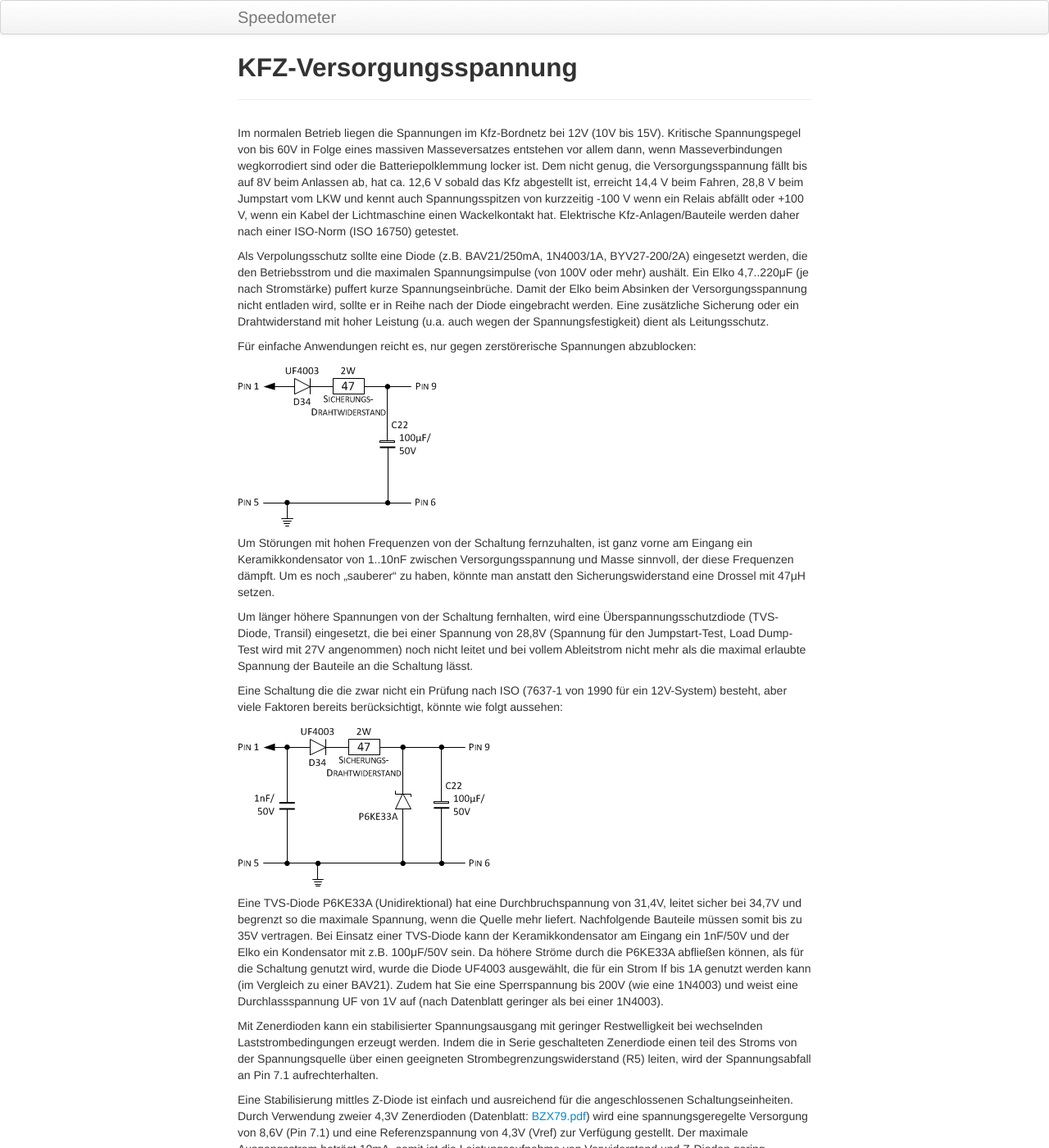
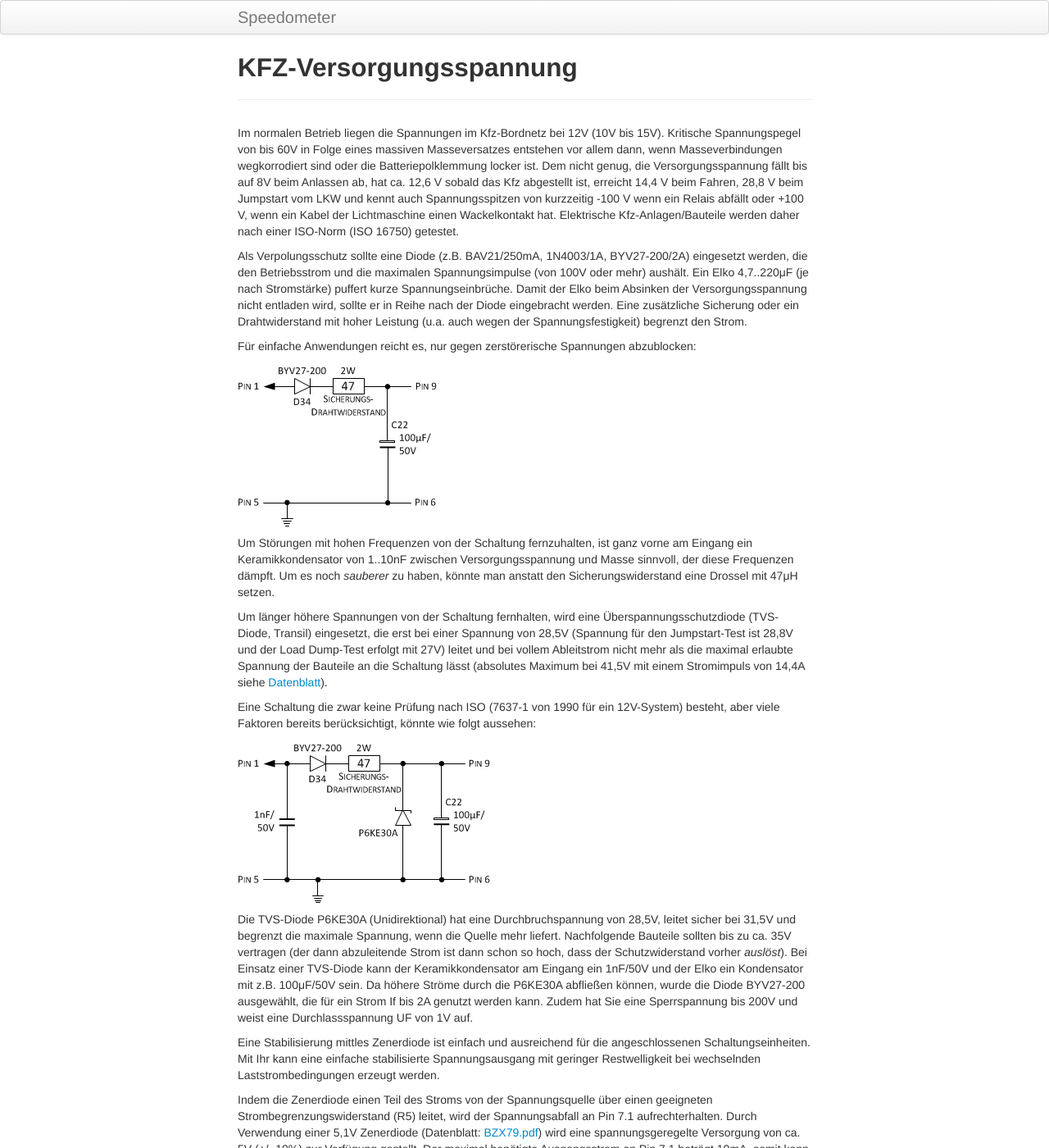
Before and after one commit to brickpool/Speedometer, a Jekyll site: the page built from pages/versorgungsspannung.md, in a window 1280 px wide and 1400 px high. Shown: the whole window at 82% size. Built offline with Jekyll 4.4.1, drawn with Linux system fonts in a browser that asks for light colours; some of the changed text lies outside the part shown.

```diff
--- a/pages/versorgungsspannung.md
+++ b/pages/versorgungsspannung.md
@@ -6,35 +6,35 @@ description: Universal LCD Motorrad Tachometer
 
 Im normalen Betrieb liegen die Spannungen im Kfz-Bordnetz bei 12V (10V bis 15V). Kritische Spannungspegel von bis 60V in Folge eines massiven Masseversatzes entstehen vor allem dann, wenn Masseverbindungen wegkorrodiert sind oder die Batteriepolklemmung locker ist. Dem nicht genug, die Versorgungsspannung fällt bis auf 8V beim Anlassen ab, hat ca. 12,6 V sobald das Kfz abgestellt ist, erreicht 14,4 V beim Fahren, 28,8 V beim Jumpstart vom LKW und kennt auch Spannungsspitzen von kurzzeitig -100 V wenn ein Relais abfällt oder +100 V, wenn ein Kabel der Lichtmaschine einen Wackelkontakt hat. Elektrische Kfz-Anlagen/Bauteile werden daher nach einer ISO-Norm (ISO 16750) getestet.
 
-Als Verpolungsschutz sollte eine Diode (z.B. BAV21/250mA, 1N4003/1A, BYV27-200/2A) eingesetzt werden, die den Betriebsstrom und die maximalen Spannungsimpulse (von 100V oder mehr) aushält. Ein Elko 4,7..220μF (je nach Stromstärke) puffert kurze Spannungseinbrüche. Damit der Elko beim Absinken der Versorgungsspannung nicht entladen wird, sollte er in Reihe nach der Diode eingebracht werden. Eine zusätzliche Sicherung oder ein Drahtwiderstand mit hoher Leistung (u.a. auch wegen der Spannungsfestigkeit) dient als Leitungsschutz.
+Als Verpolungsschutz sollte eine Diode (z.B. BAV21/250mA, 1N4003/1A, BYV27-200/2A) eingesetzt werden, die den Betriebsstrom und die maximalen Spannungsimpulse (von 100V oder mehr) aushält. Ein Elko 4,7..220μF (je nach Stromstärke) puffert kurze Spannungseinbrüche. Damit der Elko beim Absinken der Versorgungsspannung nicht entladen wird, sollte er in Reihe nach der Diode eingebracht werden. Eine zusätzliche Sicherung oder ein Drahtwiderstand mit hoher Leistung (u.a. auch wegen der Spannungsfestigkeit) begrenzt den Strom.
 
 Für einfache Anwendungen reicht es, nur gegen zerstörerische Spannungen abzublocken:
 
 ![KFZ-Versorgungsspannung Abb. 1](../images/Versorgungsspannung_1.png)
 
-Um Störungen mit hohen Frequenzen von der Schaltung fernzuhalten, ist ganz vorne am Eingang ein Keramikkondensator von 1..10nF zwischen Versorgungsspannung und Masse sinnvoll, der diese Frequenzen dämpft. Um es noch „sauberer“ zu haben, könnte man anstatt den Sicherungswiderstand eine Drossel mit 47μH setzen.
+Um Störungen mit hohen Frequenzen von der Schaltung fernzuhalten, ist ganz vorne am Eingang ein Keramikkondensator von 1..10nF zwischen Versorgungsspannung und Masse sinnvoll, der diese Frequenzen dämpft. Um es noch _sauberer_ zu haben, könnte man anstatt den Sicherungswiderstand eine Drossel mit 47μH setzen.
 
-Um länger höhere Spannungen von der Schaltung fernhalten, wird eine Überspannungsschutzdiode (TVS-Diode, Transil) eingesetzt, die bei einer Spannung von 28,8V (Spannung für den Jumpstart-Test, Load Dump-Test wird mit 27V angenommen) noch nicht leitet und bei vollem Ableitstrom nicht mehr als die maximal erlaubte Spannung der Bauteile an die Schaltung lässt.
+Um länger höhere Spannungen von der Schaltung fernhalten, wird eine Überspannungsschutzdiode (TVS-Diode, Transil) eingesetzt, die erst bei einer Spannung von 28,5V (Spannung für den Jumpstart-Test ist 28,8V und der Load Dump-Test erfolgt mit 27V) leitet und bei vollem Ableitstrom nicht mehr als die maximal erlaubte Spannung der Bauteile an die Schaltung lässt (absolutes Maximum bei 41,5V mit einem Stromimpuls von 14,4A siehe [Datenblatt](http://www.diodes.com/assets/Datasheets/ds21502.pdf)).
 
-Eine Schaltung die die zwar nicht ein Prüfung nach ISO (7637-1 von 1990 für ein 12V-System) besteht, aber viele Faktoren bereits berücksichtigt, könnte wie folgt aussehen:
+Eine Schaltung die zwar keine Prüfung nach ISO (7637-1 von 1990 für ein 12V-System) besteht, aber viele Faktoren bereits berücksichtigt, könnte wie folgt aussehen:
 
 ![KFZ-Versorgungsspannung Abb. 2](../images/Versorgungsspannung_2.png)
 
-Eine TVS-Diode P6KE33A (Unidirektional) hat eine Durchbruchspannung von 31,4V, leitet sicher bei 34,7V und begrenzt so die maximale Spannung, wenn die Quelle mehr liefert. Nachfolgende Bauteile müssen somit bis zu 35V vertragen. Bei Einsatz einer TVS-Diode kann der Keramikkondensator am Eingang ein 1nF/50V und der Elko ein Kondensator mit z.B. 100μF/50V sein. Da höhere Ströme durch die P6KE33A abfließen können, als für die Schaltung genutzt wird, wurde die Diode UF4003 ausgewählt, die für ein Strom If bis 1A genutzt werden kann (im Vergleich zu einer BAV21). Zudem hat Sie eine Sperrspannung bis 200V (wie eine 1N4003) und weist eine Durchlassspannung UF von 1V auf (nach Datenblatt geringer als bei einer 1N4003).
+Die TVS-Diode P6KE30A (Unidirektional) hat eine Durchbruchspannung von 28,5V, leitet sicher bei 31,5V und begrenzt die maximale Spannung, wenn die Quelle mehr liefert. Nachfolgende Bauteile sollten bis zu ca. 35V vertragen (der dann abzuleitende Strom ist dann schon so hoch, dass der Schutzwiderstand vorher _auslöst_). Bei Einsatz einer TVS-Diode kann der Keramikkondensator am Eingang ein 1nF/50V und der Elko ein Kondensator mit z.B. 100μF/50V sein. Da höhere Ströme durch die P6KE30A abfließen können, wurde die Diode BYV27-200 ausgewählt, die für ein Strom If bis 2A genutzt werden kann. Zudem hat Sie eine Sperrspannung bis 200V und weist eine Durchlassspannung UF von 1V auf.
 
-Mit Zenerdioden kann ein stabilisierter Spannungsausgang mit geringer Restwelligkeit bei wechselnden Laststrombedingungen erzeugt werden. Indem die in Serie geschalteten Zenerdiode einen teil des Stroms von der Spannungsquelle über einen geeigneten Strombegrenzungswiderstand (R5) leiten, wird der Spannungsabfall an Pin 7.1 aufrechterhalten.
+Eine Stabilisierung mittles Zenerdiode ist einfach und ausreichend für die angeschlossenen Schaltungseinheiten. Mit Ihr kann eine einfache stabilisierte Spannungsausgang mit geringer Restwelligkeit bei wechselnden Laststrombedingungen erzeugt werden.
 
-Eine Stabilisierung mittles Z-Diode ist einfach und ausreichend für die angeschlossenen Schaltungseinheiten. Durch Verwendung zweier 4,3V Zenerdioden (Datenblatt: [BZX79.pdf](http://www.nxp.com/documents/data_sheet/BZX79.pdf)) wird eine spannungsgeregelte Versorgung von 8,6V (Pin 7.1) und eine Referenzspannung von 4,3V (Vref) zur Verfügung gestellt. Der maximale Ausgangsstrom beträgt 10mA, somit ist die Leistungsaufnahme von Vorwiderstand und Z-Dioden gering.
+Indem die Zenerdiode einen Teil des Stroms von der Spannungsquelle über einen geeigneten Strombegrenzungswiderstand (R5) leitet, wird der Spannungsabfall an Pin 7.1 aufrechterhalten. Durch Verwendung einer 5,1V Zenerdiode (Datenblatt: [BZX79.pdf](http://www.nxp.com/documents/data_sheet/BZX79.pdf)) wird eine spannungsgeregelte Versorgung von ca. 5V (+/- 10%) zur Verfügung gestellt. Der maximal benötigte Ausgangsstrom an Pin 7.1 beträgt 10mA, somit kann die Leistungsaufnahme der Z-Dioden gering gehalten werden. Am Vorwiderstand können bis zu 30V (siehe oben) abfallen, daher ist ein Vorwiderstand von 2 Watt nötig.
 
 ![KFZ-Versorgungsspannung Abb. 3](../images/Versorgungsspannung_3.png)
 
-Da die Z-Dioden beim _Versuch_, die Spannung zu stabilisieren, eine elektrische Welligkeit auf der Versorgung erzeugt, kommt ein zusätzlicher Entkopplungskondensators von 22μF/16V zum Einsatz, der kurze Lastspitzen abfängt und die Restwelligkeit der Ausgangsspannung reduziert.
+Da die Z-Diode beim _Versuch_, die Spannung zu stabilisieren, eine elektrische Welligkeit auf der Versorgung erzeugt, kommt ein zusätzlicher Entkopplungskondensator von 22μF/16V zum Einsatz, der kurze Lastspitzen abfängt und die Restwelligkeit der Ausgangsspannung reduziert.
 
-Die Beiden Z-Dioden bilden zusätzlich eine Schutzmaßnahme gegen Überspannung für alle ICs:
+Die Z-Diode ist zudem ein Teil der Schutzmaßnahme gegen Überspannung für alle IC-Eingänge mit entsprechender Dioden-Schutzschaltung gegen Plus:
 
 ![KFZ-Versorgungsspannung Abb. 4](../images/Versorgungsspannung_4.png)
 
-Sobald an einem externen Eingang eine Überspannung erzeugt wird, die über eine Schutzdiodenschaltung nach Plus oder gegen Masse geleitet wird (siehe Abschnitt Kontrollanzeige), fließt ggf. ein genügend schädlicher Strom, der dazu führen kann, dass eines der ICs Schaden nimmt. Die zwei in Serie geschaltetet Z-Dioden sorgen dafür, dass alle Spannungen von externen Eingängen die größer als 8,6V sind, sicher abgeleitet werden (ein [Low-Drop-Spannungsregler](http://de.wikipedia.org/wiki/Spannungsregler) selbst wäre nicht in der Lage einen Rückstrom zu absorbieren). Die Strombegrenzung für die Z-Dioden erfolgt durch den jeweiligen Eingangswiderstand des jeweiligen externen Einganges.
+Sobald an einem externen Eingang eine Überspannung erzeugt wird, die über eine Schutzdiodenschaltung nach Plus oder gegen Masse geleitet wird (siehe Abschnitt Kontrollanzeige), fließt ggf. ein genügend schädlicher Strom, der dazu führen kann, dass eines der ICs Schaden nimmt. Die Z-Diode sorgt dafür, dass alle Spannungen von externen Eingängen die größer als 5,8V sind, sicher abgeleitet werden (ein [Low-Drop-Spannungsregler](http://de.wikipedia.org/wiki/Spannungsregler) selbst wäre nicht in der Lage einen Rückstrom zu absorbieren). Die Strombegrenzung für die Dioden erfolgt durch den Eingangswiderstand des jeweiligen externen Einganges.
 
 ## Quellen und weiterführende Literatur
 
```
Also changed, not shown: pages/benzinstandsanzeige.md (+4 -4 lines), images/Erzeugung_einer_5V_Spannungsversorgung.png, images/Versorgungsspannung_1.png, images/Versorgungsspannung_2.png, images/Versorgungsspannung_3.png, images/Versorgungsspannung_4.png.
